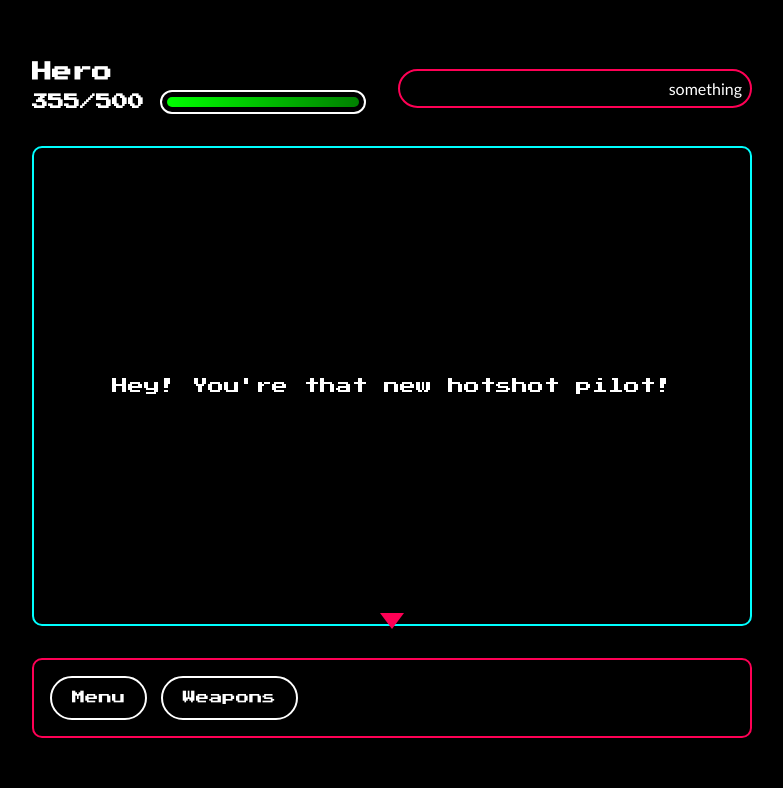
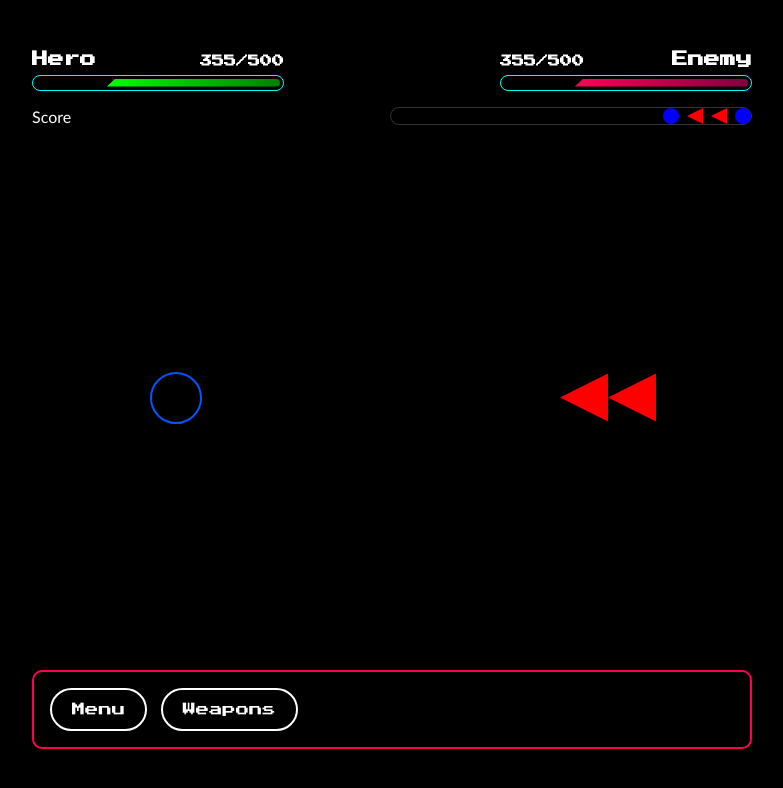
Before and after one commit to jbrooks890/space-battle, a plain HTML site: page index.html in a window 1280 px wide. Shown: the whole page, without its empty margins (248-1031 px from the left). Drawn offline with Linux system fonts and the light colour scheme.

Commit message:
added more graphic elements: info bars

```diff
--- a/index.html
+++ b/index.html
@@ -15,17 +15,45 @@
 
 <body>
     <div id="game-wrap">
-        <div id="game-info-bar">
+        <!-- INFO BAR -->
+        <div id="game-info">
             <div id="char-info">
-                <h1 id="char-name">Hero</h1>
-                <div id="char-health">
-                    <h2 id="char-health-text">355/500</h2>
-                    <div id="char-health-bar">
-                        <div id="char-health-bar-fill"></div>
+                <!-- HERO INFO -->
+                <div id="hero-info" class="info-box active">
+                    <div class="info-box-text">
+                        <h1 class="info-box-name">Hero</h1>
+                        <h2 class="info-box-health-text">355/500</h2>
+                    </div>
+                    <div class="info-box-health">
+                        <div class="info-box-health-bar">
+                            <div class="info-box-health-bar-fill"></div>
+                        </div>
+                    </div>
+                </div>
+                <!-- ENEMY INFO -->
+                <div id="enemy-info" class="info-box active">
+                    <div class="info-box-text">
+                        <h1 class="info-box-name">Enemy</h1>
+                        <h2 class="info-box-health-text">355/500</h2>
+                    </div>
+                    <div class="info-box-health">
+                        <div class="info-box-health-bar">
+                            <div class="info-box-health-bar-fill"></div>
+                        </div>
                     </div>
                 </div>
             </div>
-            <div id="battle-turn-cache">something</div>
+            <!-- BATTLE INFO -->
+            <div id="battle-info">
+                <div id="wave-info"><span id="player-score">Score</span></div>
+                <ul id="battle-turn-cache">
+                    <li class="hero"></li>
+                    <li class="enemy"></li>
+                    <li class="enemy"></li>
+                    <li class="hero"></li>
+                </ul>
+
+            </div>
         </div>
         <div id="game-board">
             <div id="heroSide" class="turf hero">
@@ -38,6 +66,7 @@
             <div id="messageBox">
                 <div id="messageBox-inner">
                 </div>
+                <button id="skip-scene">Skip</button>
                 <button id="cursorNext"></button>
             </div>
             <div id="game-menu" class="menu">
--- a/scripts/Character.js
+++ b/scripts/Character.js
@@ -30,6 +30,7 @@ class Character {
 
   attack(target) {
     console.log(`${this.name} attacks ${target.name}!`);
+    this.element.classList.add("attacking");
     const min = 10;
     let roll = Math.ceil(Math.random() * this.accuracy);
     // let damage = Math.ceil(Math.random() * this.firepower);
@@ -48,7 +49,7 @@ class Character {
       console.log(`${this.name} missed!`);
     }
     // $game.currLevel.objective.run().next(); // NOT WORKING
-
+    this.element.classList.remove("attacking");
     // calculate damage
   }
 
--- a/scripts/Space_Battle.js
+++ b/scripts/Space_Battle.js
@@ -23,21 +23,21 @@ class Game {
 
   start() {
     this.currLevel = new Level("Game Start", [], [], "", [
-      {
-        message: () =>
-          "Hey! You're that new hotshot pilot!\nThey call you, er... I forgot.\nRemind me again.",
-      },
-      {
-        prompt: () => "What's your name or call sign?",
-        destination: (e) => {
-          $player.name = e;
-          $player.element.setAttribute("data-player-name", e);
-        },
-      },
-      {
-        message: () =>
-          `Welcome aboard, ${$player.name}! Let's get you ready to go.\nWe've got incoming.`,
-      },
+      // {
+      //   message: () =>
+      //     "Hey! You're that new hotshot pilot!\nThey call you, er... I forgot.\nRemind me again.",
+      // },
+      // {
+      //   prompt: () => "What's your name or call sign?",
+      //   destination: (e) => {
+      //     $player.name = e;
+      //     $player.element.setAttribute("data-player-name", e);
+      //   },
+      // },
+      // {
+      //   message: () =>
+      //     `Welcome aboard, ${$player.name}! Let's get you ready to go.\nWe've got incoming.`,
+      // },
       {
         proceed: () => {
           this.gameState = 1;
--- a/style.css
+++ b/style.css
@@ -2,6 +2,8 @@
   --h1: PressStart2P;
   --tileSize: 48px;
   --pop: hsl(340, 100%, 50%);
+  --triangleL: polygon(0% 50%, 100% 100%, 100% 0%);
+  --triangleR: polygon(0% 0%, 0% 100%, 100% 50%);
 }
 
 @font-face {
@@ -16,6 +18,7 @@
 
 body {
   display: flex;
+  flex-direction: column;
   justify-content: center;
   align-items: center;
   margin: 0;
@@ -23,6 +26,15 @@ body {
   color: white;
   background-color: black;
   font-family: "Gill Sans", "Gill Sans MT", Calibri, "Trebuchet MS", sans-serif;
+}
+
+*::selection {
+  background-color: transparent;
+}
+
+button {
+  appearance: none;
+  cursor: pointer;
 }
 
 #game-wrap {
@@ -321,45 +333,72 @@ body {
 
 /* <<<<<< GAME INFO BAR >>>>> */
 
-#game-info-bar {
+#char-info {
   display: flex;
-  justify-content: space-around;
+  justify-content: space-between;
   align-items: center;
   width: 100%;
-  /* padding: 1rem; */
-  /* border: 2px solid var(--pop); */
+  margin-bottom: 1rem;
   border-radius: 10px;
   box-sizing: border-box;
 }
 
-#char-info, #battle-turn-cache {
+.info-box, #battle-turn-cache {
   width: 50%;
   /* border: 1px solid cyan; */
 }
 
-#char-info {
+.info-box {
   display: flex;
   flex-direction: column;
+  width: 35%;
+  transition: opacity 0.1s ease-out;
+  opacity: 0;
+}
 
-  /* flex-grow: 1; */
+.info-box.active {
+  opacity: 1;
+}
+
+#hero-info.info-box {
   margin-right: 2rem;
 }
 
-#char-name, #char-health-text {
-  font-family: var(--h1);
-  margin-top: 0;
+#enemy-info.info-box {
+  margin-left: 2rem;
+}
+
+.info-box-text {
+  display: flex;
+  justify-content: space-between;
+  align-items: flex-end;
   margin-bottom: 0.5rem;
 }
 
-#char-name {
-  font-size: 1.25rem;
+#enemy-info .info-box-text{
+  flex-direction: row-reverse;
+}
+
+.info-box-name, .info-box-health-text {
+  font-family: var(--h1);
+  margin-top: 0;
+  /* margin-bottom: 0.5rem; */
+}
+
+h1.info-box-name {
+  font-size: 1rem;
   /* text-align: center; */
   /* margin: 0; */
   /* margin-right: 2rem; */
+  margin-bottom: 0;
   /* border: 1px solid white; */
 }
 
-#char-health {
+#enemy-info .info-box-name {
+  text-align: right;
+}
+
+.info-box-health {
   display: flex;
   align-items: center;
   /* flex-grow: 1; */
@@ -368,35 +407,62 @@ body {
   box-sizing: border-box;
 }
 
-#char-health-text {
-  font-size: 1rem;
+#enemy-info .info-box-health {
+  flex-direction: row-reverse;
+}
+
+.info-box-health-text {
+  font-size: 0.75rem;
   /* text-align: center; */
   /* margin: 0; */
   margin-bottom: 0;
-  margin-right: 1rem;
 }
 
-#char-health-bar {
+.info-box-health-bar {
   display: flex;
   justify-content: flex-end;
   width: 100%;
-  height: 1.5rem;
-  padding: 5px;
+  height: 1rem;
+  padding: 3px;
   box-sizing: border-box;
-  border: 2px solid white;
+  border: 1.5px solid cyan;
   border-radius: 100px;
   box-sizing: border-box;
 }
 
-#char-health-bar-fill {
+.info-box-health-bar-fill {
+  display: flex;
+  justify-content: flex-end;
   width: 100%;
   height: 100%;
-  background-color: green;
+  /* background-image: linear-gradient(to right, lime, green); */
+  border-radius: 100px;
+  overflow: hidden;
+}
+
+.info-box-health-bar-fill::before {
+  content: '';
+  clip-path: polygon(5% 0%, 0% 100%, 100% 100%, 100% 0%);
+  width: 71%;
+  height: 100%;
+
+  /* border-radius: 100px; */
+}
+
+#hero-info .info-box-health-bar-fill::before{
   background-image: linear-gradient(to right, lime, green);
-  border-radius: 100px;
 }
-#char-health-bar-fill::before {
-  content: '';
+
+#enemy-info .info-box-health-bar-fill::before{
+  background-image: linear-gradient(to right, var(--pop), hsl(330, 100%, 25%));
+}
+
+#battle-info {
+  display: flex;
+  justify-content: space-between;
+  align-items: center;
+  /* padding-top: 10px; */
+  /* border-top: 1px solid cyan; */
 }
 
 #battle-turn-cache {
@@ -404,11 +470,36 @@ body {
   justify-content: flex-end;
   /* width: 100%; */
   height: 100%;
-  padding: 0.5rem;
+  margin: 0;
+  padding-left: 0;
+  list-style-type: none;
+  /* list-style: none inside none; */
+  /* padding: 0.5rem; */
   border-radius: 100px;
-  border: 2px solid var(--pop);
+  border: 0.5px solid hsla(0,0%,100%,0.2);
 }
 
+#battle-turn-cache li {
+  --size: 1rem;
+  width: var(--size) ;
+  height: var(--size);
+  box-sizing: border-box;
+
+}
+
+#battle-turn-cache li:not(:first-of-type) {
+  margin-left: 0.5rem;
+}
+
+#battle-turn-cache li.hero{
+  border-radius: 50%;
+  background-color: blue;
+}
+
+#battle-turn-cache li.enemy {
+  clip-path: var(--triangleL);
+  background-color: red;
+}
 
 /* <<<<<< MESSAGE BOX >>>>> */
 
@@ -541,3 +632,62 @@ body {
     transform: translateY(-5px);
   }
 }
+
+#skip-scene {
+  --offset: 2rem;
+  position: absolute;
+  bottom: var(--offset);
+  right: var(--offset);
+  padding: 0.5rem 1.25rem;
+  background-color: transparent;
+  color: white;
+  font-family: var(--h1);
+  text-transform: uppercase;
+  border: 2px solid white;
+  box-sizing: border-box;
+  border-radius: 10px;
+  opacity: 0;
+  z-index: -1;
+}
+
+#skip-scene.active {
+  opacity: 1;
+  z-index: 2;
+}
+
+#test {
+  display: flex;
+  flex-direction: column;
+  /* border: 1px solid red; */
+  margin-top: 5rem;
+}
+
+#test input[type="radio"]{
+  -webkit-appearance: none;
+  appearance: none;
+  cursor: pointer;
+  margin: 0;
+  color: white;
+  text-align: center;
+  padding: 0.5rem 1.5rem;
+  border: 2px solid white;
+  border-radius: 5px;
+}
+
+#test input[type="radio"]:not(:last-of-type){
+  margin-bottom: 0.5rem;
+}
+
+#test input[type="radio"]:hover,
+#test input[type="radio"]:focus {
+  background-color: white;
+  color: black;
+}
+
+#test input[type="radio"]::before{
+  content: attr(value);
+  text-transform: uppercase;
+  font-family: var(--h1);
+  font-size: large;
+  line-height: 1em;
+}
```
